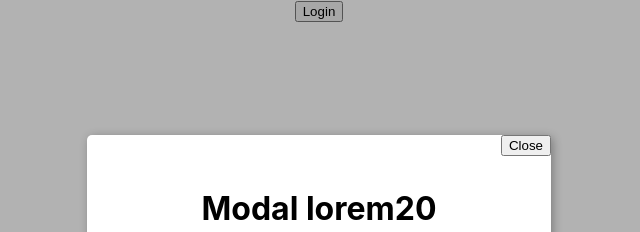
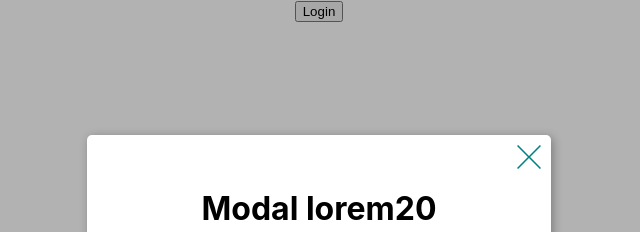
Before and after one commit to jeffau13/level2react, a React (Create React App) app: page / in a window 1280 px wide. Both pictures are taken after a click on the button "Login". Shown: the top 232 px of the page, without its empty margins (321-961 px from the left). Built offline with nearby package versions, Linux system fonts and the light colour scheme.

Commit message:
created an icon component

```diff
--- a/src/Modal.js
+++ b/src/Modal.js
@@ -1,6 +1,7 @@
 import React, { Component } from 'react';
 import styled from 'styled-components';
 import Portal from './Portal';
+import Icon from './Utilities/Icon';
 export default class Modal extends Component {
   render() {
     const { children, toggle, on } = this.props;
@@ -9,7 +10,9 @@
         {on && (
           <ModalWrapper>
             <ModalCard>
-              <CloseButton onClick={toggle}>Close</CloseButton>
+              <CloseButton onClick={toggle}>
+                <Icon name="close" color="teal" />
+              </CloseButton>
               <div>{children}</div>
             </ModalCard>
             <Background onClick={toggle} />
@@ -51,6 +54,10 @@
   position: absolute;
   top: 0;
   right: 0;
+  border: none;
+  background: transparent;
+  padding: 10px;
+  /* padding gives a bigger "hit area" */
 `;
 
 const Background = styled.div`
--- /dev/null
+++ b/src/Utilities/Icon.js
@@ -0,0 +1,27 @@
+import React, { Component } from 'react';
+
+export default class Icon extends Component {
+  static defaultProps = {
+    color: 'black'
+  };
+  render() {
+    switch (this.props.name) {
+      case 'close':
+        return (
+          <svg
+            x="0px"
+            y="0px"
+            width="24px"
+            height="24px"
+            viewBox="0 0 31.11 31.11"
+            enableBackground="new 0 0 31.11 31.11"
+          >
+            <polygon
+              fill={this.props.color}
+              points="31.11,1.41 29.7,0 15.56,14.14 1.41,0 0,1.41 14.14,15.56 0,29.7 1.41,31.11 15.56,16.97   29.7,31.11 31.11,29.7 16.97,15.56 "
+            />
+          </svg>
+        );
+    }
+  }
+}
```
